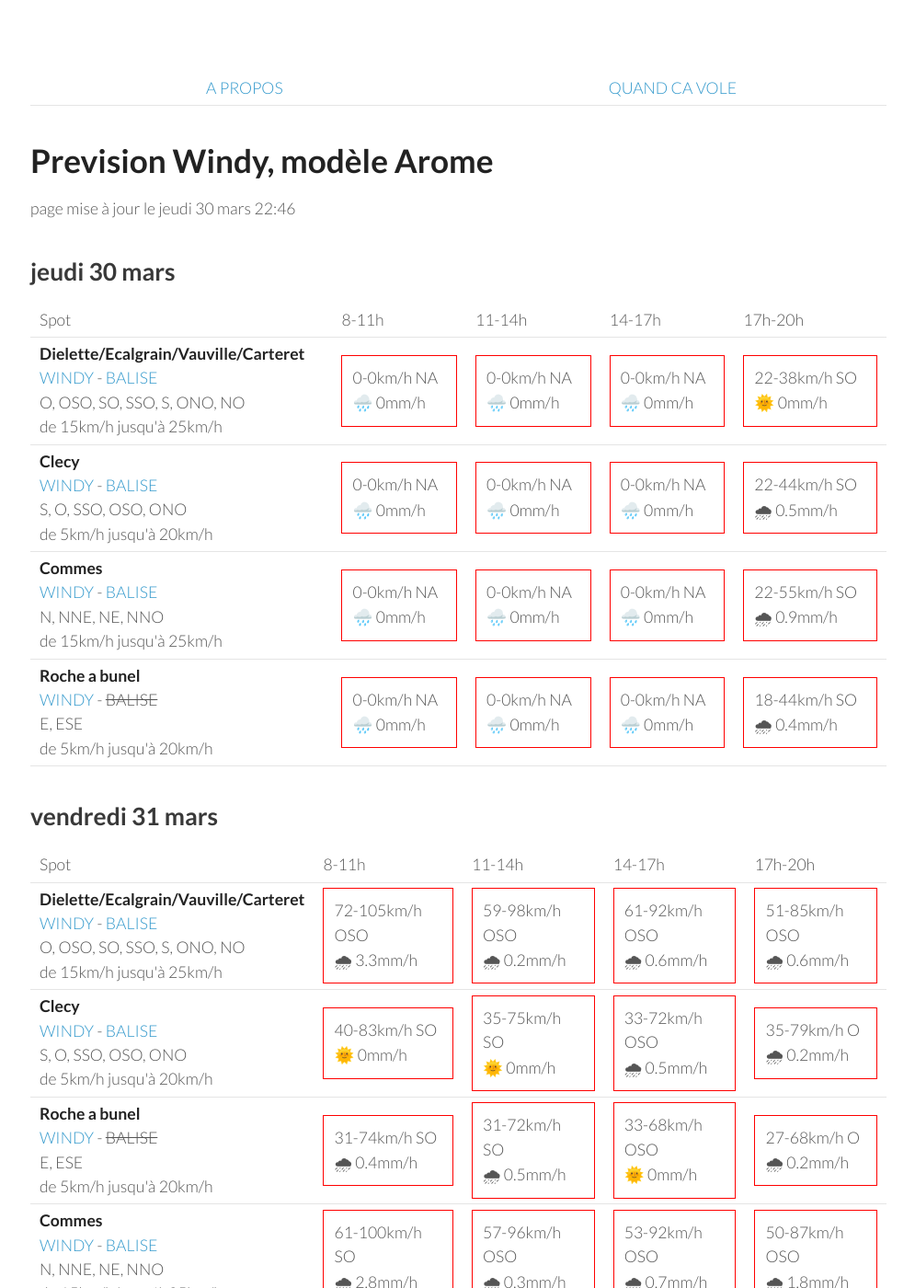
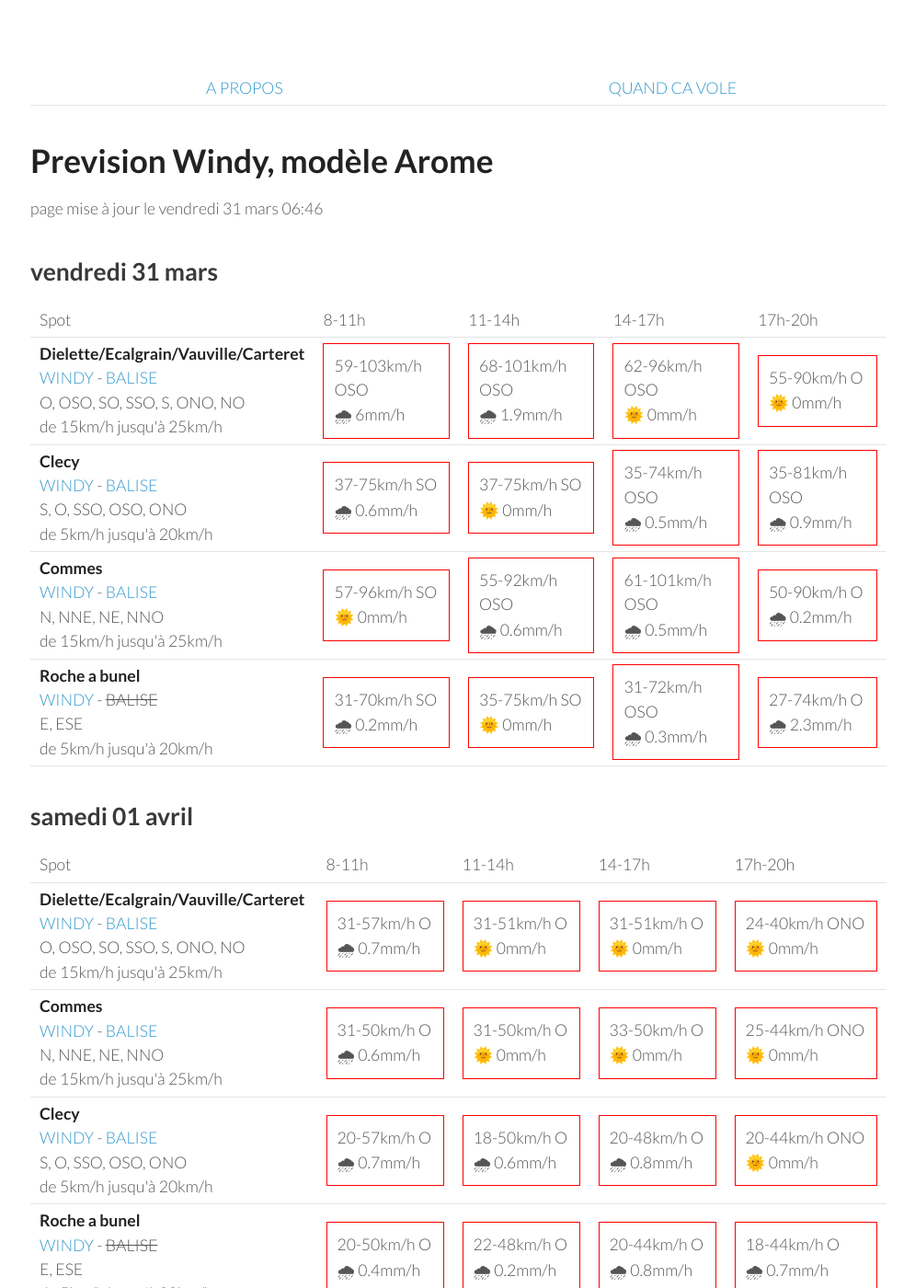
Before and after one commit to parapente-dans-le-nord/parapente-dans-le-nord.github.io, a Jekyll site: the page built from normandie.markdown, in a window 1280 px wide and 1400 px high. Shown: the whole window at 92% size, without its empty margins (25-1020 px from the left). Built offline with Jekyll 4.4.1, drawn with Linux system fonts in a browser that asks for light colours; some of the changed text lies outside the part shown.

Commit message:
update index.markdown

```diff
--- a/normandie.markdown
+++ b/normandie.markdown
@@ -7,60 +7,8 @@ title:  "Tous les spots"
 {: .links}
 
 # Prevision Windy, modèle Arome
-page mise à jour le jeudi 30 mars 22:46
+page mise à jour le vendredi 31 mars 06:46
 
-## jeudi 30 mars
-
-{::nomarkdown}
-<table>
-  <tbody>
-    <tr>
-      <td>Spot</td>
-      <td>8-11h</td>
-      <td>11-14h</td>
-      <td>14-17h</td>
-      <td>17h-20h</td>
-    </tr>
-<tr>
-        <td><strong>Dielette/Ecalgrain/Vauville/Carteret</strong><br><a href="https://windy.com/49.650/-1.856?49.243,-1.856,8">WINDY</a> - <span class=""><a href="http://www.balisemeteo.com/balise.php?idBalise=81">BALISE</a> </span><br> <span class="vent-favorable">O, OSO, SO, SSO, S, ONO, NO</span><br><span class="force-vent">de 15km/h jusqu'à 25km/h</span> </td>
-
-            <td><div class="not-flyable"><p>0-0km/h NA</p><p>🌧️ 0mm/h</p></div></td>
-            <td><div class="not-flyable"><p>0-0km/h NA</p><p>🌧️ 0mm/h</p></div></td>
-            <td><div class="not-flyable"><p>0-0km/h NA</p><p>🌧️ 0mm/h</p></div></td>
-            <td><div class="not-flyable"><p>22-38km/h SO</p><p>🌞 0mm/h</p></div></td>
-
-    </tr>
-<tr>
-        <td><strong>Clecy</strong><br><a href="https://windy.com/48.929/-0.470?48.516,-0.470,8">WINDY</a> - <span class=""><a href="http://www.balisemeteo.com/balise.php?idBalise=122">BALISE</a> </span><br> <span class="vent-favorable">S, O, SSO, OSO, ONO</span><br><span class="force-vent">de 5km/h jusqu'à 20km/h</span> </td>
-
-            <td><div class="not-flyable"><p>0-0km/h NA</p><p>🌧️ 0mm/h</p></div></td>
-            <td><div class="not-flyable"><p>0-0km/h NA</p><p>🌧️ 0mm/h</p></div></td>
-            <td><div class="not-flyable"><p>0-0km/h NA</p><p>🌧️ 0mm/h</p></div></td>
-            <td><div class="not-flyable"><p>22-44km/h SO</p><p>🌧 0.5mm/h</p></div></td>
-
-    </tr>
-<tr>
-        <td><strong>Commes</strong><br><a href="https://windy.com/49.346/-0.726?48.936,-0.726,8">WINDY</a> - <span class=""><a href="http://www.balisemeteo.com/balise.php?idBalise=158">BALISE</a> </span><br> <span class="vent-favorable">N, NNE, NE, NNO</span><br><span class="force-vent">de 15km/h jusqu'à 25km/h</span> </td>
-
-            <td><div class="not-flyable"><p>0-0km/h NA</p><p>🌧️ 0mm/h</p></div></td>
-            <td><div class="not-flyable"><p>0-0km/h NA</p><p>🌧️ 0mm/h</p></div></td>
-            <td><div class="not-flyable"><p>0-0km/h NA</p><p>🌧️ 0mm/h</p></div></td>
-            <td><div class="not-flyable"><p>22-55km/h SO</p><p>🌧 0.9mm/h</p></div></td>
-
-    </tr>
-<tr>
-        <td><strong>Roche a bunel</strong><br><a href="https://windy.com/48.993/-0.499?48.580,-0.499,8">WINDY</a> - <span class="no-balise"> BALISE </span><br> <span class="vent-favorable">E, ESE</span><br><span class="force-vent">de 5km/h jusqu'à 20km/h</span> </td>
-
-            <td><div class="not-flyable"><p>0-0km/h NA</p><p>🌧️ 0mm/h</p></div></td>
-            <td><div class="not-flyable"><p>0-0km/h NA</p><p>🌧️ 0mm/h</p></div></td>
-            <td><div class="not-flyable"><p>0-0km/h NA</p><p>🌧️ 0mm/h</p></div></td>
-            <td><div class="not-flyable"><p>18-44km/h SO</p><p>🌧 0.4mm/h</p></div></td>
-
-    </tr>
-
-</tbody>
-</table>
-{:/}
 ## vendredi 31 mars
 
 {::nomarkdown}
@@ -76,40 +24,40 @@ page mise à jour le jeudi 30 mars 22:46
 <tr>
         <td><strong>Dielette/Ecalgrain/Vauville/Carteret</strong><br><a href="https://windy.com/49.650/-1.856?49.243,-1.856,8">WINDY</a> - <span class=""><a href="http://www.balisemeteo.com/balise.php?idBalise=81">BALISE</a> </span><br> <span class="vent-favorable">O, OSO, SO, SSO, S, ONO, NO</span><br><span class="force-vent">de 15km/h jusqu'à 25km/h</span> </td>
 
-            <td><div class="not-flyable"><p>72-105km/h OSO</p><p>🌧 3.3mm/h</p></div></td>
-            <td><div class="not-flyable"><p>59-98km/h OSO</p><p>🌧 0.2mm/h</p></div></td>
-            <td><div class="not-flyable"><p>61-92km/h OSO</p><p>🌧 0.6mm/h</p></div></td>
-            <td><div class="not-flyable"><p>51-85km/h OSO</p><p>🌧 0.6mm/h</p></div></td>
+            <td><div class="not-flyable"><p>59-103km/h OSO</p><p>🌧 6mm/h</p></div></td>
+            <td><div class="not-flyable"><p>68-101km/h OSO</p><p>🌧 1.9mm/h</p></div></td>
+            <td><div class="not-flyable"><p>62-96km/h OSO</p><p>🌞 0mm/h</p></div></td>
+            <td><div class="not-flyable"><p>55-90km/h O</p><p>🌞 0mm/h</p></div></td>
 
 
     </tr>
 <tr>
         <td><strong>Clecy</strong><br><a href="https://windy.com/48.929/-0.470?48.516,-0.470,8">WINDY</a> - <span class=""><a href="http://www.balisemeteo.com/balise.php?idBalise=122">BALISE</a> </span><br> <span class="vent-favorable">S, O, SSO, OSO, ONO</span><br><span class="force-vent">de 5km/h jusqu'à 20km/h</span> </td>
 
-            <td><div class="not-flyable"><p>40-83km/h SO</p><p>🌞 0mm/h</p></div></td>
-            <td><div class="not-flyable"><p>35-75km/h SO</p><p>🌞 0mm/h</p></div></td>
-            <td><div class="not-flyable"><p>33-72km/h OSO</p><p>🌧 0.5mm/h</p></div></td>
-            <td><div class="not-flyable"><p>35-79km/h O</p><p>🌧 0.2mm/h</p></div></td>
+            <td><div class="not-flyable"><p>37-75km/h SO</p><p>🌧 0.6mm/h</p></div></td>
+            <td><div class="not-flyable"><p>37-75km/h SO</p><p>🌞 0mm/h</p></div></td>
+            <td><div class="not-flyable"><p>35-74km/h OSO</p><p>🌧 0.5mm/h</p></div></td>
+            <td><div class="not-flyable"><p>35-81km/h OSO</p><p>🌧 0.9mm/h</p></div></td>
+
+
+    </tr>
+<tr>
+        <td><strong>Commes</strong><br><a href="https://windy.com/49.346/-0.726?48.936,-0.726,8">WINDY</a> - <span class=""><a href="http://www.balisemeteo.com/balise.php?idBalise=158">BALISE</a> </span><br> <span class="vent-favorable">N, NNE, NE, NNO</span><br><span class="force-vent">de 15km/h jusqu'à 25km/h</span> </td>
+
+            <td><div class="not-flyable"><p>57-96km/h SO</p><p>🌞 0mm/h</p></div></td>
+            <td><div class="not-flyable"><p>55-92km/h OSO</p><p>🌧 0.6mm/h</p></div></td>
+            <td><div class="not-flyable"><p>61-101km/h OSO</p><p>🌧 0.5mm/h</p></div></td>
+            <td><div class="not-flyable"><p>50-90km/h O</p><p>🌧 0.2mm/h</p></div></td>
 
 
     </tr>
 <tr>
         <td><strong>Roche a bunel</strong><br><a href="https://windy.com/48.993/-0.499?48.580,-0.499,8">WINDY</a> - <span class="no-balise"> BALISE </span><br> <span class="vent-favorable">E, ESE</span><br><span class="force-vent">de 5km/h jusqu'à 20km/h</span> </td>
 
-            <td><div class="not-flyable"><p>31-74km/h SO</p><p>🌧 0.4mm/h</p></div></td>
-            <td><div class="not-flyable"><p>31-72km/h SO</p><p>🌧 0.5mm/h</p></div></td>
-            <td><div class="not-flyable"><p>33-68km/h OSO</p><p>🌞 0mm/h</p></div></td>
-            <td><div class="not-flyable"><p>27-68km/h O</p><p>🌧 0.2mm/h</p></div></td>
-
-
-    </tr>
-<tr>
-        <td><strong>Commes</strong><br><a href="https://windy.com/49.346/-0.726?48.936,-0.726,8">WINDY</a> - <span class=""><a href="http://www.balisemeteo.com/balise.php?idBalise=158">BALISE</a> </span><br> <span class="vent-favorable">N, NNE, NE, NNO</span><br><span class="force-vent">de 15km/h jusqu'à 25km/h</span> </td>
-
-            <td><div class="not-flyable"><p>61-100km/h SO</p><p>🌧 2.8mm/h</p></div></td>
-            <td><div class="not-flyable"><p>57-96km/h OSO</p><p>🌧 0.3mm/h</p></div></td>
-            <td><div class="not-flyable"><p>53-92km/h OSO</p><p>🌧 0.7mm/h</p></div></td>
-            <td><div class="not-flyable"><p>50-87km/h OSO</p><p>🌧 1.8mm/h</p></div></td>
+            <td><div class="not-flyable"><p>31-70km/h SO</p><p>🌧 0.2mm/h</p></div></td>
+            <td><div class="not-flyable"><p>35-75km/h SO</p><p>🌞 0mm/h</p></div></td>
+            <td><div class="not-flyable"><p>31-72km/h OSO</p><p>🌧 0.3mm/h</p></div></td>
+            <td><div class="not-flyable"><p>27-74km/h O</p><p>🌧 2.3mm/h</p></div></td>
 
 
     </tr>
@@ -132,40 +80,40 @@ page mise à jour le jeudi 30 mars 22:46
 <tr>
         <td><strong>Dielette/Ecalgrain/Vauville/Carteret</strong><br><a href="https://windy.com/49.650/-1.856?49.243,-1.856,8">WINDY</a> - <span class=""><a href="http://www.balisemeteo.com/balise.php?idBalise=81">BALISE</a> </span><br> <span class="vent-favorable">O, OSO, SO, SSO, S, ONO, NO</span><br><span class="force-vent">de 15km/h jusqu'à 25km/h</span> </td>
 
-            <td><div class="not-flyable"><p>35-59km/h O</p><p>🌧 0.2mm/h</p></div></td>
-            <td><div class="not-flyable"><p>37-55km/h ONO</p><p>🌧 2.1mm/h</p></div></td>
-            <td><div class="not-flyable"><p>33-53km/h O</p><p>🌧 1.9mm/h</p></div></td>
-            <td><div class="not-flyable"><p>27-50km/h ONO</p><p>🌞 0mm/h</p></div></td>
+            <td><div class="not-flyable"><p>31-57km/h O</p><p>🌧 0.7mm/h</p></div></td>
+            <td><div class="not-flyable"><p>31-51km/h O</p><p>🌞 0mm/h</p></div></td>
+            <td><div class="not-flyable"><p>31-51km/h O</p><p>🌞 0mm/h</p></div></td>
+            <td><div class="not-flyable"><p>24-40km/h ONO</p><p>🌞 0mm/h</p></div></td>
+
+
+    </tr>
+<tr>
+        <td><strong>Commes</strong><br><a href="https://windy.com/49.346/-0.726?48.936,-0.726,8">WINDY</a> - <span class=""><a href="http://www.balisemeteo.com/balise.php?idBalise=158">BALISE</a> </span><br> <span class="vent-favorable">N, NNE, NE, NNO</span><br><span class="force-vent">de 15km/h jusqu'à 25km/h</span> </td>
+
+            <td><div class="not-flyable"><p>31-50km/h O</p><p>🌧 0.6mm/h</p></div></td>
+            <td><div class="not-flyable"><p>31-50km/h O</p><p>🌞 0mm/h</p></div></td>
+            <td><div class="not-flyable"><p>33-50km/h O</p><p>🌞 0mm/h</p></div></td>
+            <td><div class="not-flyable"><p>25-44km/h ONO</p><p>🌞 0mm/h</p></div></td>
 
 
     </tr>
 <tr>
         <td><strong>Clecy</strong><br><a href="https://windy.com/48.929/-0.470?48.516,-0.470,8">WINDY</a> - <span class=""><a href="http://www.balisemeteo.com/balise.php?idBalise=122">BALISE</a> </span><br> <span class="vent-favorable">S, O, SSO, OSO, ONO</span><br><span class="force-vent">de 5km/h jusqu'à 20km/h</span> </td>
 
-            <td><div class="not-flyable"><p>22-48km/h O</p><p>🌞 0mm/h</p></div></td>
-            <td><div class="not-flyable"><p>24-51km/h O</p><p>🌧 0.4mm/h</p></div></td>
-            <td><div class="not-flyable"><p>25-57km/h O</p><p>🌧 0.8mm/h</p></div></td>
-            <td><div class="not-flyable"><p>24-55km/h ONO</p><p>🌧 0.6mm/h</p></div></td>
-
-
-    </tr>
-<tr>
-        <td><strong>Commes</strong><br><a href="https://windy.com/49.346/-0.726?48.936,-0.726,8">WINDY</a> - <span class=""><a href="http://www.balisemeteo.com/balise.php?idBalise=158">BALISE</a> </span><br> <span class="vent-favorable">N, NNE, NE, NNO</span><br><span class="force-vent">de 15km/h jusqu'à 25km/h</span> </td>
-
-            <td><div class="not-flyable"><p>29-53km/h OSO</p><p>🌞 0mm/h</p></div></td>
-            <td><div class="not-flyable"><p>31-50km/h O</p><p>🌧 0.7mm/h</p></div></td>
-            <td><div class="not-flyable"><p>29-51km/h O</p><p>🌧 3.8mm/h</p></div></td>
-            <td><div class="not-flyable"><p>25-48km/h ONO</p><p>🌧 1.2mm/h</p></div></td>
+            <td><div class="not-flyable"><p>20-57km/h O</p><p>🌧 0.7mm/h</p></div></td>
+            <td><div class="not-flyable"><p>18-50km/h O</p><p>🌧 0.6mm/h</p></div></td>
+            <td><div class="not-flyable"><p>20-48km/h O</p><p>🌧 0.8mm/h</p></div></td>
+            <td><div class="not-flyable"><p>20-44km/h ONO</p><p>🌞 0mm/h</p></div></td>
 
 
     </tr>
 <tr>
         <td><strong>Roche a bunel</strong><br><a href="https://windy.com/48.993/-0.499?48.580,-0.499,8">WINDY</a> - <span class="no-balise"> BALISE </span><br> <span class="vent-favorable">E, ESE</span><br><span class="force-vent">de 5km/h jusqu'à 20km/h</span> </td>
 
-            <td><div class="not-flyable"><p>22-50km/h O</p><p>🌧 0.3mm/h</p></div></td>
-            <td><div class="not-flyable"><p>25-51km/h O</p><p>🌧 0.2mm/h</p></div></td>
-            <td><div class="not-flyable"><p>27-57km/h O</p><p>🌧 0.7mm/h</p></div></td>
-            <td><div class="not-flyable"><p>25-55km/h ONO</p><p>🌧 0.5mm/h</p></div></td>
+            <td><div class="not-flyable"><p>20-50km/h O</p><p>🌧 0.4mm/h</p></div></td>
+            <td><div class="not-flyable"><p>22-48km/h O</p><p>🌧 0.2mm/h</p></div></td>
+            <td><div class="not-flyable"><p>20-44km/h O</p><p>🌧 0.8mm/h</p></div></td>
+            <td><div class="not-flyable"><p>18-44km/h O</p><p>🌧 0.7mm/h</p></div></td>
 
 
     </tr>
@@ -188,40 +136,40 @@ page mise à jour le jeudi 30 mars 22:46
 <tr>
         <td><strong>Commes</strong><br><a href="https://windy.com/49.346/-0.726?48.936,-0.726,8">WINDY</a> - <span class=""><a href="http://www.balisemeteo.com/balise.php?idBalise=158">BALISE</a> </span><br> <span class="vent-favorable">N, NNE, NE, NNO</span><br><span class="force-vent">de 15km/h jusqu'à 25km/h</span> </td>
 
-            <td><div class="not-flyable"><p>25-40km/h NNE</p><p>🌧 0.2mm/h</p></div></td>
-            <td><div class="not-flyable"><p>27-44km/h NNE</p><p>🌧 0.2mm/h</p></div></td>
-            <td><div class="not-flyable"><p>29-50km/h NNE</p><p>🌧 0.2mm/h</p></div></td>
-            <td><div class="not-flyable"><p>27-50km/h NE</p><p>🌞 0mm/h</p></div></td>
+            <td><div class="not-flyable"><p>25-40km/h NNE</p><p>🌞 0mm/h</p></div></td>
+            <td><div class="not-flyable"><p>25-44km/h NNE</p><p>🌧 0.2mm/h</p></div></td>
+            <td><div class="not-flyable"><p>27-44km/h NE</p><p>🌧 0.4mm/h</p></div></td>
+            <td><div class="not-flyable"><p>25-46km/h NNE</p><p>🌞 0mm/h</p></div></td>
 
 
     </tr>
 <tr>
         <td><strong>Dielette/Ecalgrain/Vauville/Carteret</strong><br><a href="https://windy.com/49.650/-1.856?49.243,-1.856,8">WINDY</a> - <span class=""><a href="http://www.balisemeteo.com/balise.php?idBalise=81">BALISE</a> </span><br> <span class="vent-favorable">O, OSO, SO, SSO, S, ONO, NO</span><br><span class="force-vent">de 15km/h jusqu'à 25km/h</span> </td>
 
-            <td><div class="not-flyable"><p>24-37km/h NNE</p><p>🌞 0mm/h</p></div></td>
-            <td><div class="not-flyable"><p>27-40km/h NNE</p><p>🌞 0mm/h</p></div></td>
-            <td><div class="not-flyable"><p>27-42km/h NE</p><p>🌞 0mm/h</p></div></td>
-            <td><div class="not-flyable"><p>24-40km/h NE</p><p>🌞 0mm/h</p></div></td>
+            <td><div class="not-flyable"><p>22-33km/h NNE</p><p>🌞 0mm/h</p></div></td>
+            <td><div class="not-flyable"><p>25-38km/h NE</p><p>🌞 0mm/h</p></div></td>
+            <td><div class="not-flyable"><p>24-37km/h NE</p><p>🌞 0mm/h</p></div></td>
+            <td><div class="not-flyable"><p>25-38km/h NE</p><p>🌞 0mm/h</p></div></td>
 
 
     </tr>
 <tr>
         <td><strong>Clecy</strong><br><a href="https://windy.com/48.929/-0.470?48.516,-0.470,8">WINDY</a> - <span class=""><a href="http://www.balisemeteo.com/balise.php?idBalise=122">BALISE</a> </span><br> <span class="vent-favorable">S, O, SSO, OSO, ONO</span><br><span class="force-vent">de 5km/h jusqu'à 20km/h</span> </td>
 
-            <td><div class="not-flyable"><p>16-33km/h N</p><p>🌧 0.4mm/h</p></div></td>
-            <td><div class="not-flyable"><p>20-44km/h N</p><p>🌧 0.3mm/h</p></div></td>
+            <td><div class="not-flyable"><p>14-31km/h N</p><p>🌧 0.2mm/h</p></div></td>
+            <td><div class="not-flyable"><p>20-42km/h NNE</p><p>🌧 0.3mm/h</p></div></td>
             <td><div class="not-flyable"><p>22-46km/h NNE</p><p>🌧 0.4mm/h</p></div></td>
-            <td><div class="not-flyable"><p>24-51km/h NNE</p><p>🌞 0mm/h</p></div></td>
+            <td><div class="not-flyable"><p>22-48km/h NNE</p><p>🌞 0mm/h</p></div></td>
 
 
     </tr>
 <tr>
         <td><strong>Roche a bunel</strong><br><a href="https://windy.com/48.993/-0.499?48.580,-0.499,8">WINDY</a> - <span class="no-balise"> BALISE </span><br> <span class="vent-favorable">E, ESE</span><br><span class="force-vent">de 5km/h jusqu'à 20km/h</span> </td>
 
-            <td><div class="not-flyable"><p>16-33km/h N</p><p>🌧 0.4mm/h</p></div></td>
-            <td><div class="not-flyable"><p>20-42km/h N</p><p>🌧 0.3mm/h</p></div></td>
-            <td><div class="not-flyable"><p>22-46km/h NNE</p><p>🌧 0.3mm/h</p></div></td>
-            <td><div class="not-flyable"><p>24-51km/h NNE</p><p>🌞 0mm/h</p></div></td>
+            <td><div class="not-flyable"><p>16-33km/h N</p><p>🌧 0.2mm/h</p></div></td>
+            <td><div class="not-flyable"><p>20-42km/h NNE</p><p>🌧 0.3mm/h</p></div></td>
+            <td><div class="not-flyable"><p>22-48km/h NNE</p><p>🌧 0.4mm/h</p></div></td>
+            <td><div class="not-flyable"><p>24-50km/h NNE</p><p>🌞 0mm/h</p></div></td>
 
 
     </tr>
@@ -244,8 +192,8 @@ page mise à jour le jeudi 30 mars 22:46
 <tr>
         <td><strong>Roche a bunel</strong><br><a href="https://windy.com/48.993/-0.499?48.580,-0.499,8">WINDY</a> - <span class="no-balise"> BALISE </span><br> <span class="vent-favorable">E, ESE</span><br><span class="force-vent">de 5km/h jusqu'à 20km/h</span> </td>
 
-            <td><div class="not-flyable"><p>7-16km/h NE</p><p>🌞 0mm/h</p></div></td>
-            <td><div class="not-flyable"><p>9-22km/h NE</p><p>🌞 0mm/h</p></div></td>
+            <td><div class="not-flyable"><p>7-14km/h NE</p><p>🌞 0mm/h</p></div></td>
+            <td><div class="not-flyable"><p>9-24km/h NE</p><p>🌞 0mm/h</p></div></td>
             <td><div class="not-flyable"><p>12-31km/h ENE</p><p>🌞 0mm/h</p></div></td>
             <td><div class="not-flyable"><p>12-31km/h NNE</p><p>🌞 0mm/h</p></div></td>
 
@@ -254,8 +202,8 @@ page mise à jour le jeudi 30 mars 22:46
 <tr>
         <td><strong>Dielette/Ecalgrain/Vauville/Carteret</strong><br><a href="https://windy.com/49.650/-1.856?49.243,-1.856,8">WINDY</a> - <span class=""><a href="http://www.balisemeteo.com/balise.php?idBalise=81">BALISE</a> </span><br> <span class="vent-favorable">O, OSO, SO, SSO, S, ONO, NO</span><br><span class="force-vent">de 15km/h jusqu'à 25km/h</span> </td>
 
-            <td><div class="not-flyable"><p>14-27km/h ENE</p><p>🌞 0mm/h</p></div></td>
-            <td><div class="not-flyable"><p>16-25km/h ENE</p><p>🌞 0mm/h</p></div></td>
+            <td><div class="not-flyable"><p>14-25km/h ENE</p><p>🌞 0mm/h</p></div></td>
+            <td><div class="not-flyable"><p>22-33km/h ENE</p><p>🌞 0mm/h</p></div></td>
             <td><div class="not-flyable"><p>20-29km/h ENE</p><p>🌞 0mm/h</p></div></td>
             <td><div class="not-flyable"><p>20-31km/h ENE</p><p>🌞 0mm/h</p></div></td>
 
@@ -264,8 +212,8 @@ page mise à jour le jeudi 30 mars 22:46
 <tr>
         <td><strong>Clecy</strong><br><a href="https://windy.com/48.929/-0.470?48.516,-0.470,8">WINDY</a> - <span class=""><a href="http://www.balisemeteo.com/balise.php?idBalise=122">BALISE</a> </span><br> <span class="vent-favorable">S, O, SSO, OSO, ONO</span><br><span class="force-vent">de 5km/h jusqu'à 20km/h</span> </td>
 
-            <td><div class="not-flyable"><p>7-16km/h NE</p><p>🌞 0mm/h</p></div></td>
-            <td><div class="not-flyable"><p>9-22km/h NE</p><p>🌞 0mm/h</p></div></td>
+            <td><div class="not-flyable"><p>7-14km/h NE</p><p>🌞 0mm/h</p></div></td>
+            <td><div class="not-flyable"><p>9-24km/h NE</p><p>🌞 0mm/h</p></div></td>
             <td><div class="not-flyable"><p>12-31km/h ENE</p><p>🌞 0mm/h</p></div></td>
             <td><div class="not-flyable"><p>12-29km/h NNE</p><p>🌞 0mm/h</p></div></td>
 
@@ -274,8 +222,8 @@ page mise à jour le jeudi 30 mars 22:46
 <tr>
         <td><strong>Commes</strong><br><a href="https://windy.com/49.346/-0.726?48.936,-0.726,8">WINDY</a> - <span class=""><a href="http://www.balisemeteo.com/balise.php?idBalise=158">BALISE</a> </span><br> <span class="vent-favorable">N, NNE, NE, NNO</span><br><span class="force-vent">de 15km/h jusqu'à 25km/h</span> </td>
 
-            <td><div class="not-flyable"><p>12-24km/h ENE</p><p>🌞 0mm/h</p></div></td>
-            <td><div class="not-flyable"><p>16-27km/h ENE</p><p>🌞 0mm/h</p></div></td>
+            <td><div class="not-flyable"><p>12-22km/h ENE</p><p>🌞 0mm/h</p></div></td>
+            <td><div class="not-flyable"><p>18-31km/h ENE</p><p>🌞 0mm/h</p></div></td>
             <td><div class="not-flyable"><p>16-29km/h NE</p><p>🌞 0mm/h</p></div></td>
             <td><div class="not-flyable"><p>20-33km/h NE</p><p>🌞 0mm/h</p></div></td>
 
```
